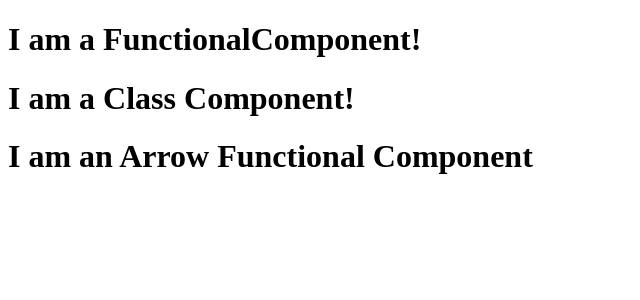
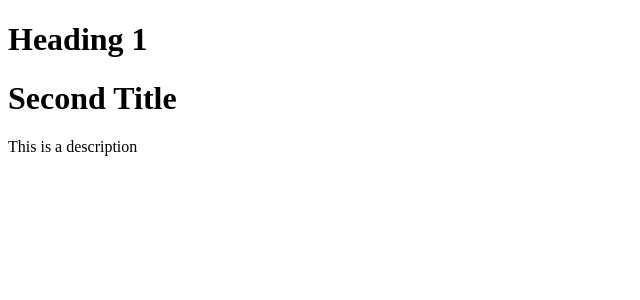
Before and after one commit to StefanosMotsos/cf9-react-app, a React (Vite) app: page / in a window 1280 px wide. Shown: the top 300 px of the page, without its empty margins (0-640 px from the left). Built offline with nearby package versions, Linux system fonts and the light colour scheme.

Commit message:
feat: add ArrowFunctionalComponentWithProps component

```diff
--- a/src/App.tsx
+++ b/src/App.tsx
@@ -1,13 +1,66 @@
-import FunctionalComponent from "./components/LessonTwo/FunctionalComponent.tsx";
-import ClassComponent from "./components/LessonTwo/ClassComponent.tsx";
-import ArrowFunctionalComponent from "./components/LessonTwo/ArrowFunctionalComponent.tsx";
+// import FunctionalComponent from "./components/LessonTwo/FunctionalComponent.tsx";
+// import ClassComponent from "./components/LessonTwo/ClassComponent.tsx";
+// import ArrowFunctionalComponent from "./components/LessonTwo/ArrowFunctionalComponent.tsx";
+
+
+// type PropsA = {
+//     title: string;
+//     description: string;
+// }
+//
+// type PropsB = {
+//     title: string;
+//     description: string;
+// }
+//
+// // UNION
+// type Status = "Error" | "Info" | "Warning";
+//
+// // Tuples
+// type Coordinates = [number, number];
+//
+// //Functions
+// type ClickHandler = (event: MouseEvent) => void;
+//
+// //Intersection
+// type Props = PropsA & PropsB;
+//
+// interface PropsTwo {
+//     title: string;
+//     description: string;
+// }
+//
+// interface PropsTwo {
+//     price: number;
+//     sort: number;
+// }
+//
+// // PropsTwo = {title, description, price, sort}
+//
+// interface PropsThree extends PropsTwo {
+//     image: string;
+// }
+//
+// // PropsThree = {title, description, price, sort, image}
+
+import ArrowFunctionalComponentWithProps from "./components/LessonThree/ArrowFunctionalComponentWithProps.tsx";
+
 
 function App() {
   return (
     <>
-      <FunctionalComponent />
-      <ClassComponent />
-      <ArrowFunctionalComponent />
+      {/*LESSON TWO*/}
+      {/*<FunctionalComponent />*/}
+      {/*<FunctionalComponent />*/}
+      {/*<ClassComponent />*/}
+      {/*<ArrowFunctionalComponent />*/}
+
+      {/*LESSON THREE*/}
+      <ArrowFunctionalComponentWithProps title="Heading 1"/>
+      <ArrowFunctionalComponentWithProps
+          title="Second Title"
+          description="This is a description"
+      />
     </>
   )
 }
--- /dev/null
+++ b/src/components/LessonThree/ArrowFunctionalComponentWithProps.tsx
@@ -0,0 +1,18 @@
+type Props = {
+    title: string;
+    description?: string;
+}
+
+
+const ArrowFunctionalComponentWithProps = (
+    {title, description}: Props
+) =>{
+    return (
+        <>
+            <h1>{title}</h1>
+            <p>{description}</p>
+        </>
+    )
+}
+
+export default ArrowFunctionalComponentWithProps
```
